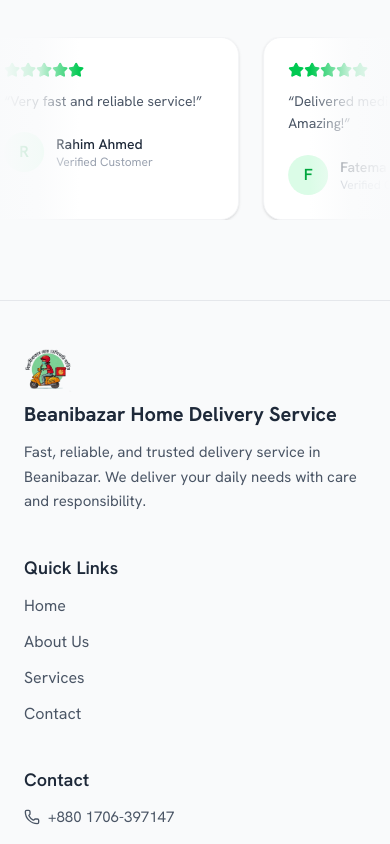
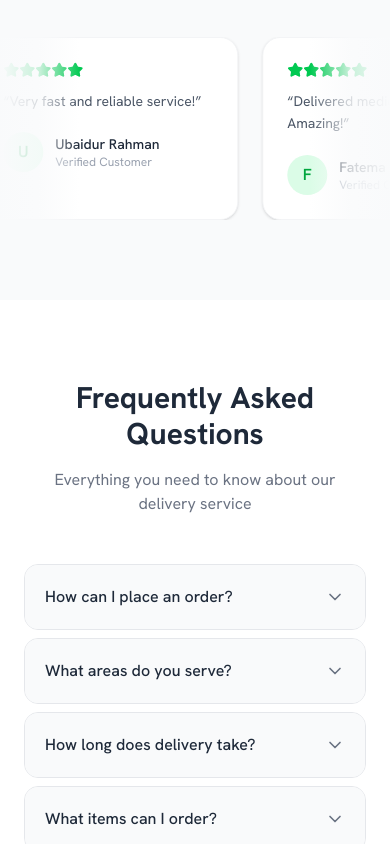
Before and after one commit to ubaidurxdev/Beanibazar-home-delivery-service, a Next.js app: page / in a window 390 px wide. Shown: the part 4060-4904 px from the top of the page. Built offline with nearby package versions, Linux system fonts and the light colour scheme.

Commit message:
add faq section

```diff
--- a/app/page.tsx
+++ b/app/page.tsx
@@ -1,4 +1,5 @@
 import AboutUs from "@/components/layouts/AboutUs";
+import FAQ from "@/components/layouts/Faq";
 import Footer from "@/components/layouts/Footer";
 import Hero from "@/components/layouts/Hero";
 import Navbar from "@/components/layouts/Navbar";
@@ -13,6 +14,7 @@ export default function Home() {
     <AboutUs/>
     <Services/>
     <Testimonials/>
+    <FAQ/>
     <Footer/>
     </>
   );
--- /dev/null
+++ b/components/layouts/Faq.tsx
@@ -0,0 +1,110 @@
+"use client";
+
+import { useState } from "react";
+import { motion, AnimatePresence } from "framer-motion";
+import { ChevronDown } from "lucide-react";
+
+const faqs = [
+  {
+    question: "How can I place an order?",
+    answer:
+      "You can place an order by calling us directly or messaging us on WhatsApp. Just tell us what you need, and we will handle the rest.",
+  },
+  {
+    question: "What areas do you serve?",
+    answer: "We currently serve all areas in Beanibazar and nearby locations.",
+  },
+  {
+    question: "How long does delivery take?",
+    answer:
+      "Most deliveries are completed within 60–90 minutes depending on distance and availability.",
+  },
+  {
+    question: "What items can I order?",
+    answer:
+      "You can order groceries, medicine, food, parcels, documents, or any daily essentials.",
+  },
+  {
+    question: "How much does delivery cost?",
+    answer:
+      "Our delivery charges are affordable and depend on distance and item type. Contact us for exact pricing.",
+  },
+  {
+    question: "Is your service available every day?",
+    answer:
+      "Yes, we are available every day to serve you with fast and reliable delivery.",
+  },
+];
+
+const FAQ = () => {
+  const [activeIndex, setActiveIndex] = useState(null);
+
+  const toggleFAQ = (index) => {
+    setActiveIndex(activeIndex === index ? null : index);
+  };
+
+  return (
+    <section className="py-20 bg-white">
+      <div className="max-w-4xl mx-auto px-6">
+        {/* Heading */}
+        <div className="text-center mb-12">
+          <h2 className="text-3xl md:text-4xl font-bold text-gray-800 mb-4">
+            Frequently Asked Questions
+          </h2>
+          <p className="text-gray-500">
+            Everything you need to know about our delivery service
+          </p>
+        </div>
+
+        {/* FAQ List */}
+        <div className="space-y-2">
+          {faqs.map((faq, index) => {
+            const isOpen = activeIndex === index;
+
+            return (
+              <div
+                key={index}
+                className="border border-gray-200 rounded-xl overflow-hidden"
+              >
+                {/* Question */}
+                <button
+                  onClick={() => toggleFAQ(index)}
+                  className="w-full flex items-center justify-between p-5 text-left bg-gray-50 hover:bg-gray-100 transition"
+                >
+                  <span className="text-gray-800 font-medium">
+                    {faq.question}
+                  </span>
+
+                  <ChevronDown
+                    className={`w-5 h-5 text-gray-500 transition-transform ${
+                      isOpen ? "rotate-180" : ""
+                    }`}
+                  />
+                </button>
+
+                {/* Answer */}
+                <AnimatePresence initial={false}>
+                  {isOpen && (
+                    <motion.div
+                      key="content"
+                      initial={{ height: 0, opacity: 0 }}
+                      animate={{ height: "auto", opacity: 1 }}
+                      exit={{ height: 0, opacity: 0 }}
+                      transition={{ duration: 0.3 }}
+                    >
+                      <div className="p-5 text-gray-600 text-sm leading-relaxed bg-white">
+                        {faq.answer}
+                      </div>
+                    </motion.div>
+                  )}
+                </AnimatePresence>
+              </div>
+            );
+          })}
+        </div>
+      </div>
+    </section>
+  );
+};
+
+export default FAQ;
--- a/components/layouts/Testimonials.tsx
+++ b/components/layouts/Testimonials.tsx
@@ -4,8 +4,12 @@ import { motion } from "framer-motion";
 import { Star } from "lucide-react";
 
 const reviews = [
-  { name: "Rahim Ahmed", review: "Very fast and reliable service!", rating: 5 },
-  { name: "Fatema Begum", review: "Delivered medicine at night. Amazing!", rating: 5 },
+  { name: "Ubaidur Rahman", review: "Very fast and reliable service!", rating: 5 },
+  {
+    name: "Fatema Begum",
+    review: "Delivered medicine at night. Amazing!",
+    rating: 5,
+  },
   { name: "Karim Uddin", review: "Affordable and trustworthy.", rating: 4 },
   { name: "Nusrat Jahan", review: "Excellent and polite service.", rating: 5 },
   { name: "Sabbir Hossain", review: "Very convenient!", rating: 4 },
@@ -17,20 +21,16 @@ const reviews = [
 const Testimonials = () => {
   return (
     <section className="py-20 bg-gray-50">
-
       {/* Heading */}
       <div className="max-w-7xl mx-auto px-6 text-center mb-12">
         <h2 className="text-3xl md:text-4xl font-bold text-gray-800 mb-4">
           What Our Customers Say
         </h2>
-        <p className="text-gray-500">
-          Real feedback from our happy customers
-        </p>
+        <p className="text-gray-500">Real feedback from our happy customers</p>
       </div>
 
       {/* Slider + Fade Container */}
       <div className="relative max-w-7xl mx-auto px-6 overflow-hidden">
-
         {/* Left Fade */}
         <div className="pointer-events-none absolute left-0 top-0 h-full w-20 bg-gradient-to-r from-gray-50 via-gray-50/80 to-transparent z-10" />
 
@@ -77,15 +77,12 @@ const Testimonials = () => {
                   <p className="text-gray-800 text-sm font-medium">
                     {item.name}
                   </p>
-                  <p className="text-gray-400 text-xs">
-                    Verified Customer
-                  </p>
+                  <p className="text-gray-400 text-xs">Verified Customer</p>
                 </div>
               </div>
             </div>
           ))}
         </motion.div>
-
       </div>
     </section>
   );
```
